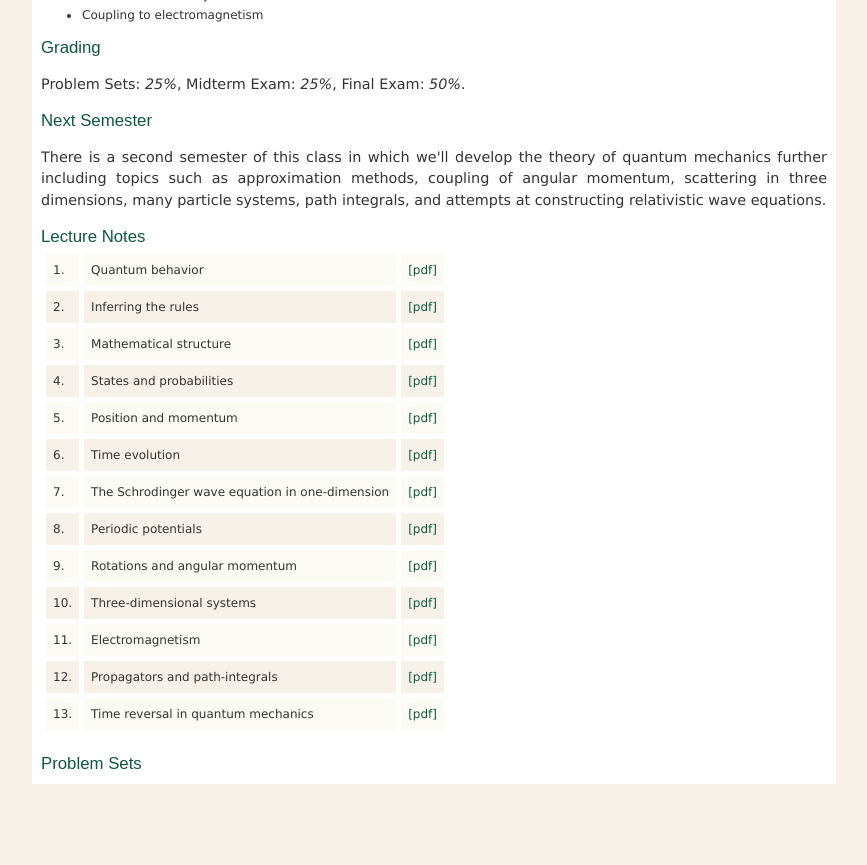
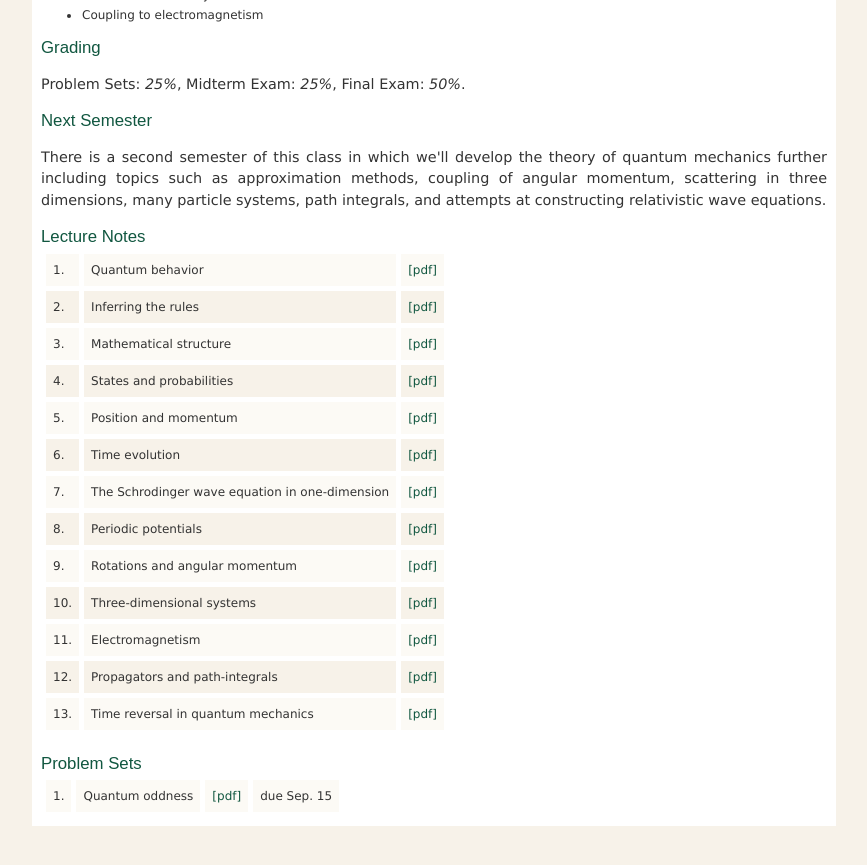
Before and after one commit to jozefdudek/personal_website, a Jekyll site: the page built from Phys621.html, in a window 1280 px wide and 900 px high, scrolled down 2291 px. Shown: the top 865 px of the window, without its empty margins (192-1059 px from the left). Built offline with Jekyll 4.4.1, drawn with Linux system fonts in a browser that asks for light colours.

Commit message:
trying to add first homework

```diff
--- a/Phys621.html
+++ b/Phys621.html
@@ -244,16 +244,18 @@ at constructing relativistic wave equations. </p>
 
 <table class="highlights">
 
-<!--
+
     <tr class="highlights">
       <td class="highlights"> 1. </td>
       <td class="highlights">Quantum oddness</td>
       <td class="highlights">
         <a href="https://wm1693.box.com/s/9xcufllzme04j1tmp4ycrdbn4i5l1sjc">[pdf]</a>
       </td>
-      <td class="highlights">due Sep. 16</td>
+      <td class="highlights">due Sep. 15</td>
     </tr>
 
+
+    <!--
     <tr class="highlights">
       <td class="highlights"> 2. </td>
       <td class="highlights">States, operators, amplitudes ...</td>
```
